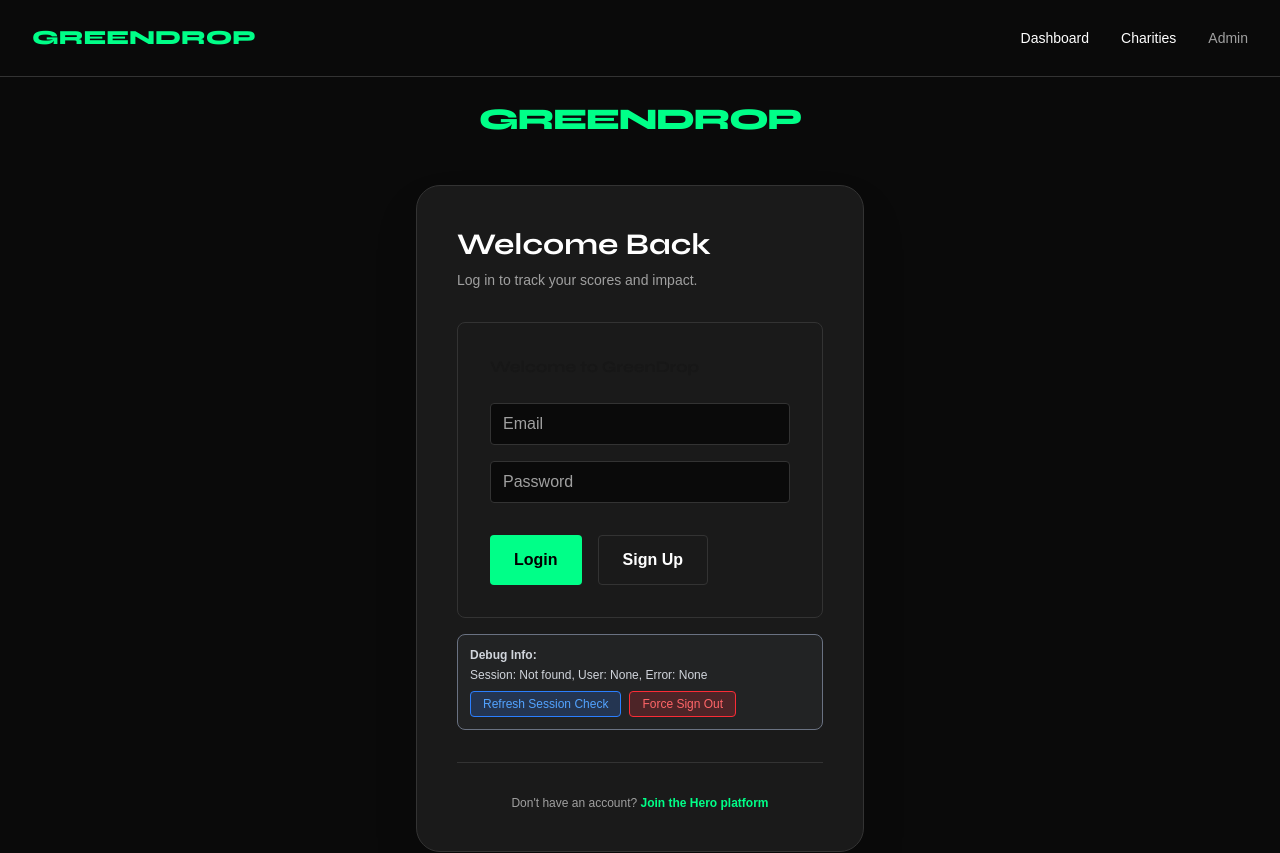
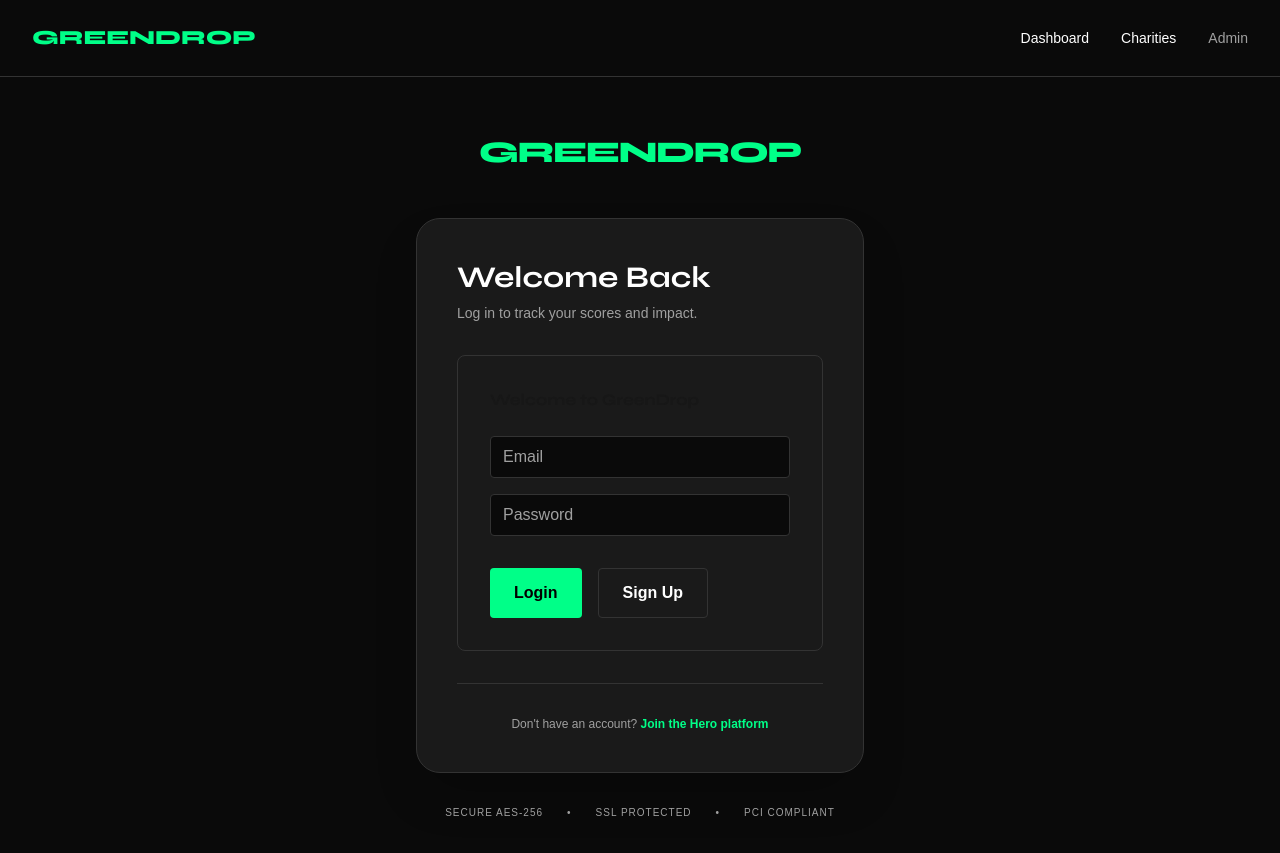
Before and after one commit to yashukaSan/GolfPerformanceTrackingApp, a Next.js app: page /login in a window 1280 px wide. Shown: the top 853 px of the page. Built offline with nearby package versions, Linux system fonts and the light colour scheme.

Commit message:
Refactor LoginPage to enhance security
Removed debug information and session management buttons from the login page for security reasons.

```diff
--- a/app/(auth)/login/page.tsx
+++ b/app/(auth)/login/page.tsx
@@ -9,34 +9,30 @@ export default function LoginPage() {
   const router = useRouter();
   const [isAuthenticated, setIsAuthenticated] = useState(false);
   const [loading, setLoading] = useState(true);
-  const [debugInfo, setDebugInfo] = useState<string>("");
-
-  const checkAuth = async () => {
-    console.log("Login: Checking authentication..."); // Debug log
-    const { data: { session }, error } = await supabase.auth.getSession();
-    console.log("Login: Session found:", session, "Error:", error); // Debug log
-    setDebugInfo(`Session: ${session ? 'Found' : 'Not found'}, User: ${session?.user?.email || 'None'}, Error: ${error?.message || 'None'}`);
-    return session;
-  };
 
   useEffect(() => {
     const initCheck = async () => {
-      const session = await checkAuth();
+      const {
+        data: { session },
+      } = await supabase.auth.getSession();
+
       if (session?.user) {
-        console.log("Login: User authenticated, redirecting to dashboard"); // Debug log
-        // User is already logged in, redirect to dashboard
         setIsAuthenticated(true);
-        // Use replace instead of push to avoid back button issues
         router.replace("/dashboard");
       } else {
-        console.log("Login: No session found, showing login form"); // Debug log
         setLoading(false);
       }
     };
     initCheck();
   }, [router]);
 
-  if (loading) return <div className="min-h-screen bg-ink flex items-center justify-center text-white">Loading...</div>;
+  if (loading)
+    return (
+      <div className="min-h-screen bg-ink flex items-center justify-center text-white">
+        Loading...
+      </div>
+    );
+
   if (isAuthenticated)
     return (
       <main className="min-h-screen bg-ink flex items-center justify-center p-6 text-white">
@@ -46,6 +42,7 @@ export default function LoginPage() {
         </div>
       </main>
     );
+
   return (
     <main className="min-h-screen bg-ink flex flex-col items-center justify-center p-6">
       {/* Brand Identity - PRD Section 14 */}
@@ -56,7 +53,6 @@ export default function LoginPage() {
       </Link>
 
       <div className="w-full max-w-md">
-        {/* Auth Container */}
         <div className="bg-ink2 border border-border p-10 rounded-3xl shadow-2xl">
           <div className="mb-8">
             <h1 className="font-syne text-3xl font-bold text-white mb-2">
@@ -67,43 +63,14 @@ export default function LoginPage() {
             </p>
           </div>
 
-          {/* Reusing the AuthForm component built for the logic layer */}
-          <AuthForm />
+          <AuthForm mode="login" />
 
-          {/* Debug Info */}
-          {debugInfo && (
-            <div className="mt-4 p-3 bg-gray-500/10 border border-gray-500 text-gray-300 text-xs rounded-lg">
-              <p className="font-bold mb-1">Debug Info:</p>
-              <p>{debugInfo}</p>
-              <div className="flex gap-2 mt-2">
-                <button
-                  onClick={checkAuth}
-                  className="px-3 py-1 bg-blue-500/20 border border-blue-500 text-blue-400 rounded text-xs hover:bg-blue-500/30"
-                >
-                  Refresh Session Check
-                </button>
-                <button
-                  onClick={async () => {
-                    await supabase.auth.signOut();
-                    setDebugInfo("Signed out");
-                    setLoading(false);
-                    setIsAuthenticated(false);
-                  }}
-                  className="px-3 py-1 bg-red-500/20 border border-red-500 text-red-400 rounded text-xs hover:bg-red-500/30"
-                >
-                  Force Sign Out
-                </button>
-              </div>
-            </div>
-          )}
+          {/* ✅ FIX: Removed debug info block that exposed session data and sign-out buttons to all users */}
 
           <div className="mt-8 pt-8 border-t border-border text-center">
             <p className="text-muted2 text-xs">
-              Don't have an account?{" "}
-              <Link
-                href="/signup"
-                className="text-lime hover:underline font-bold"
-              >
+              Don&apos;t have an account?{" "}
+              <Link href="/signup" className="text-lime hover:underline font-bold">
                 Join the Hero platform
               </Link>
             </p>
```
